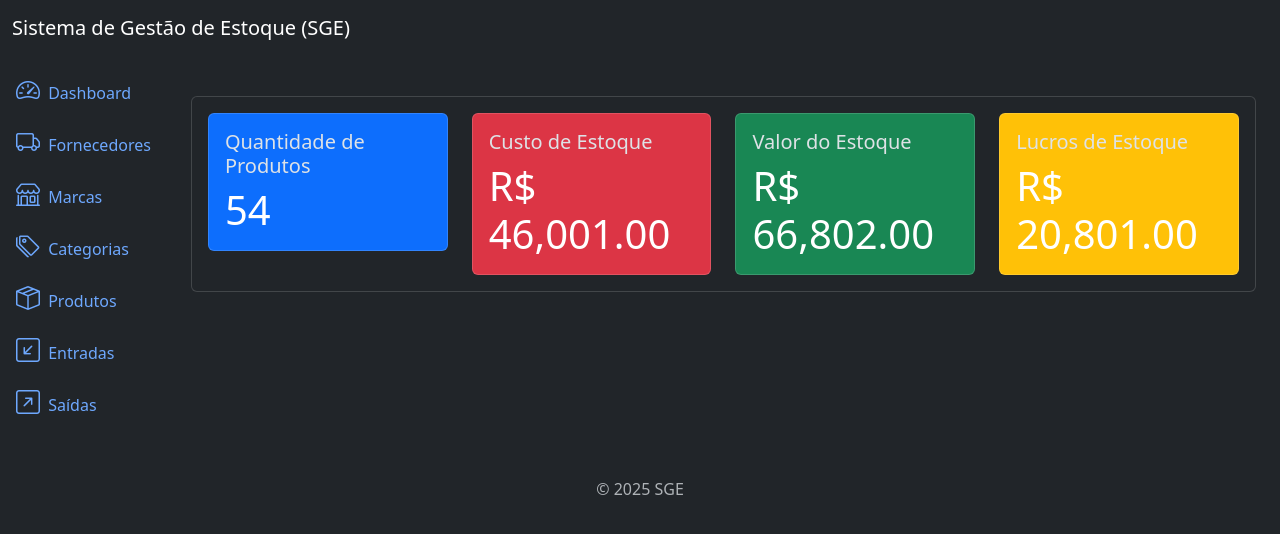
After one commit to MarcioLucas22/sge-django, a Django app: page / in a window 1280 px wide. The commit adds this page. Shown: the top 534 px of the page. Run offline with Django 5.2, Linux system fonts and the light colour scheme; data comes from the database, SQL or seed files in the repository; both versions use the stored data as it was after the commit.

Commit message:
creating main page and dashboard

```diff
--- /dev/null
+++ b/app/metrics.py
@@ -0,0 +1,16 @@
+from products.models import Products
+from django.utils.formats import number_format
+
+def get_product_metrics() -> dict:
+      products = Products.objects.all()
+      total_cost_price = sum(product.cost_price * product.quantity for product in products)
+      total_selling_price = sum(product.selling_price * product.quantity for product in products)
+      total_quantity = sum(product.quantity for product in products)
+      total_profit = total_selling_price - total_cost_price
+
+      return dict(
+            total_cost_price=number_format(total_cost_price, decimal_pos=2, force_grouping=True),
+            total_selling_price=number_format(total_selling_price, decimal_pos=2, force_grouping=True),
+            total_quantity=total_quantity,
+            total_profit=number_format(total_profit, decimal_pos=2, force_grouping=True)
+      )
--- /dev/null
+++ b/app/templates/components/_product_metrics.html
@@ -0,0 +1,38 @@
+<div class="card mt-4">
+      <div class="card-body">
+            <div class="row">
+                  <div class="col-md-3">
+                        <div class="card bg-primary">
+                              <div class="card-body">
+                                    <h5 class="card-title">Quantidade de Produtos</h5>
+                                    <p class="card-text text-white font-weight-bold display-6">{{ product_metrics.total_quantity }}</p>
+                              </div>
+                        </div>
+                  </div>
+                  <div class="col-md-3">
+                        <div class="card bg-danger">
+                              <div class="card-body">
+                                    <h5 class="card-title">Custo de Estoque</h5>
+                                    <p class="card-text text-white font-weight-bold display-6">R$ {{ product_metrics.total_cost_price }}</p>
+                              </div>
+                        </div>
+                  </div>
+                  <div class="col-md-3">
+                        <div class="card bg-success">
+                              <div class="card-body">
+                                    <h5 class="card-title">Valor do Estoque</h5>
+                                    <p class="card-text text-white font-weight-bold display-6">R$ {{ product_metrics.total_selling_price }}</p>
+                              </div>
+                        </div>
+                  </div>
+                  <div class="col-md-3">
+                        <div class="card bg-warning">
+                              <div class="card-body">
+                                    <h5 class="card-title">Lucros de Estoque</h5>
+                                    <p class="card-text text-white font-weight-bold display-6">R$ {{ product_metrics.total_profit }}</p>
+                              </div>
+                        </div>
+                  </div>
+            </div>
+      </div>
+</div>
--- a/app/templates/components/_sidebar.html
+++ b/app/templates/components/_sidebar.html
@@ -7,7 +7,7 @@
             <div class="collapse d-sm-block" id="menuCollapse">
                 <ul class="nav flex-column align-items-start" id="menu">
                     <li>
-                        <a href="#" class="nav-link px-0 align-middle">
+                        <a href="{% url 'home' %}" class="nav-link px-0 align-middle">
                             <i class="bi bi-speedometer2 fs-4"></i>
                             <span class="ms-1">Dashboard</span>
                         </a>
--- /dev/null
+++ b/app/templates/home.html
@@ -0,0 +1,9 @@
+{% extends 'base.html' %}
+
+{% block title %}
+SGE - Home
+{% endblock %}
+
+{% block content %}
+      {% include 'components/_product_metrics.html' %}
+{% endblock %}
--- a/app/urls.py
+++ b/app/urls.py
@@ -1,8 +1,12 @@
 from django.contrib import admin
 from django.urls import path, include
+from . import views
 
 urlpatterns = [
     path('admin/', admin.site.urls),
+
+    path('', views.home, name='home'),
+
     path('', include('brands.urls')),
     path('', include('categories.urls')),
     path('', include('suppliers.urls')),
--- /dev/null
+++ b/app/views.py
@@ -0,0 +1,10 @@
+from django.shortcuts import render
+from . import metrics
+
+def home(request):
+      product_metrics = metrics.get_product_metrics()
+
+      context = {
+            'product_metrics': product_metrics
+      }
+      return render(request, 'home.html', context)
```
Also changed, not shown: db.sqlite3.
